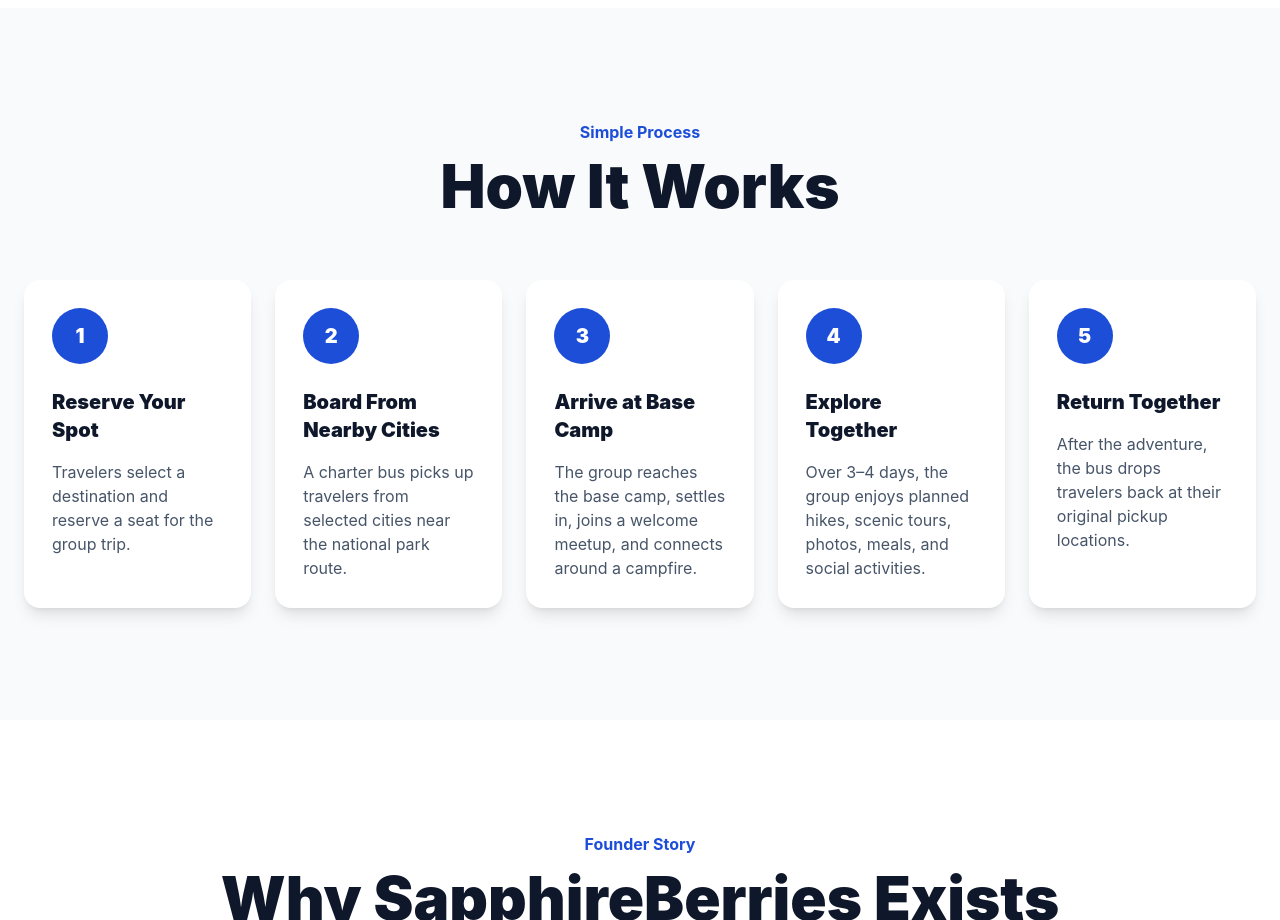
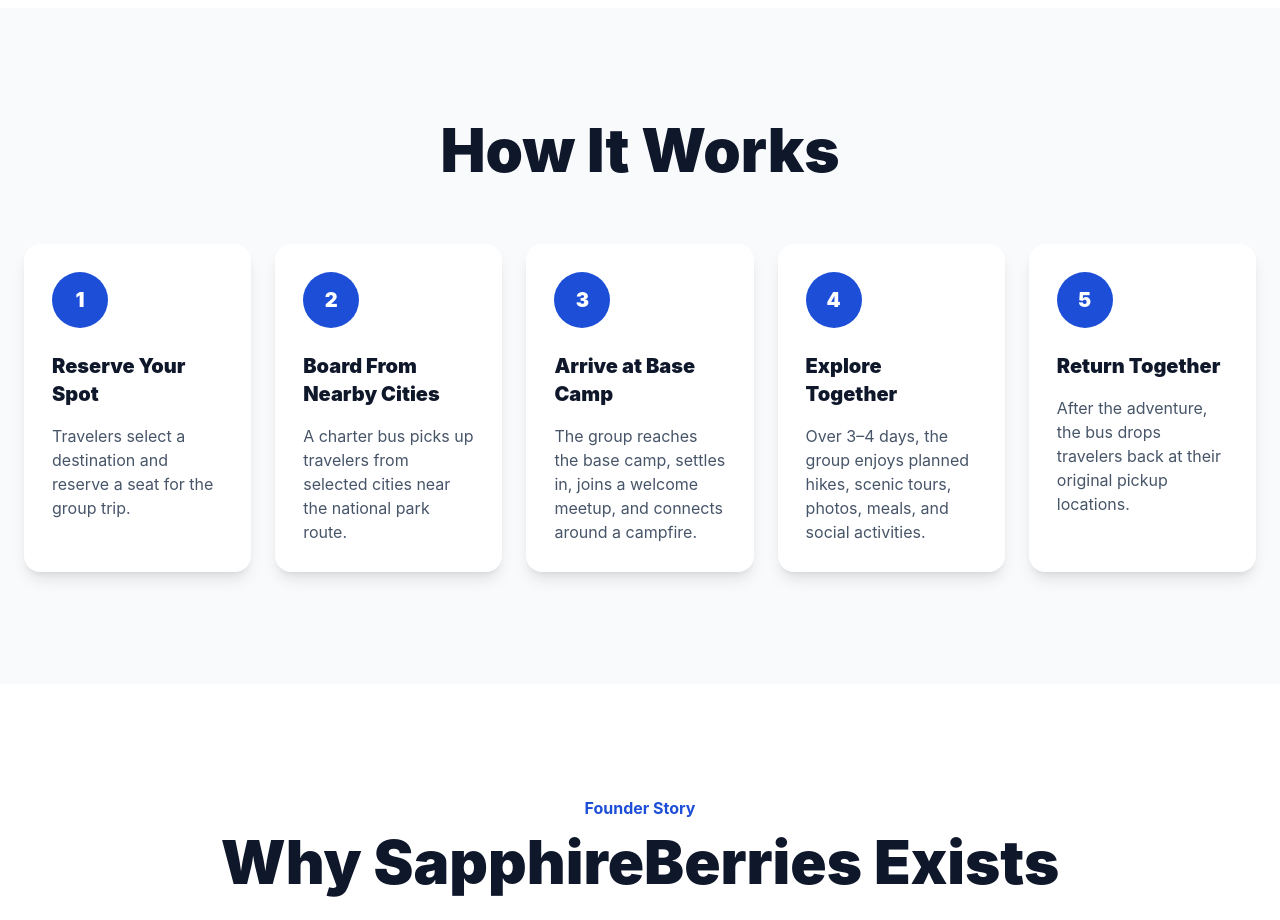
Before and after one commit to akalariy/Website, a React (Vite) app in the folder Website/: page / in a window 1280 px wide. Shown: the part 2420-3340 px from the top of the page. Built offline with nearby package versions, Linux system fonts and the light colour scheme.

Commit message:
Version1.11

```diff
--- a/Website/src/components/HowItWorks.jsx
+++ b/Website/src/components/HowItWorks.jsx
@@ -25,9 +25,6 @@ export default function HowItWorks() {
   return (
     <section id="how-it-works" className="py-28 bg-slate-50 px-6">
       <div className="max-w-7xl mx-auto">
-        <p className="text-center text-blue-700 font-bold mb-3">
-          Simple Process
-        </p>
 
         <h2 className="text-4xl md:text-6xl font-black text-center mb-16">
           How It Works
```
